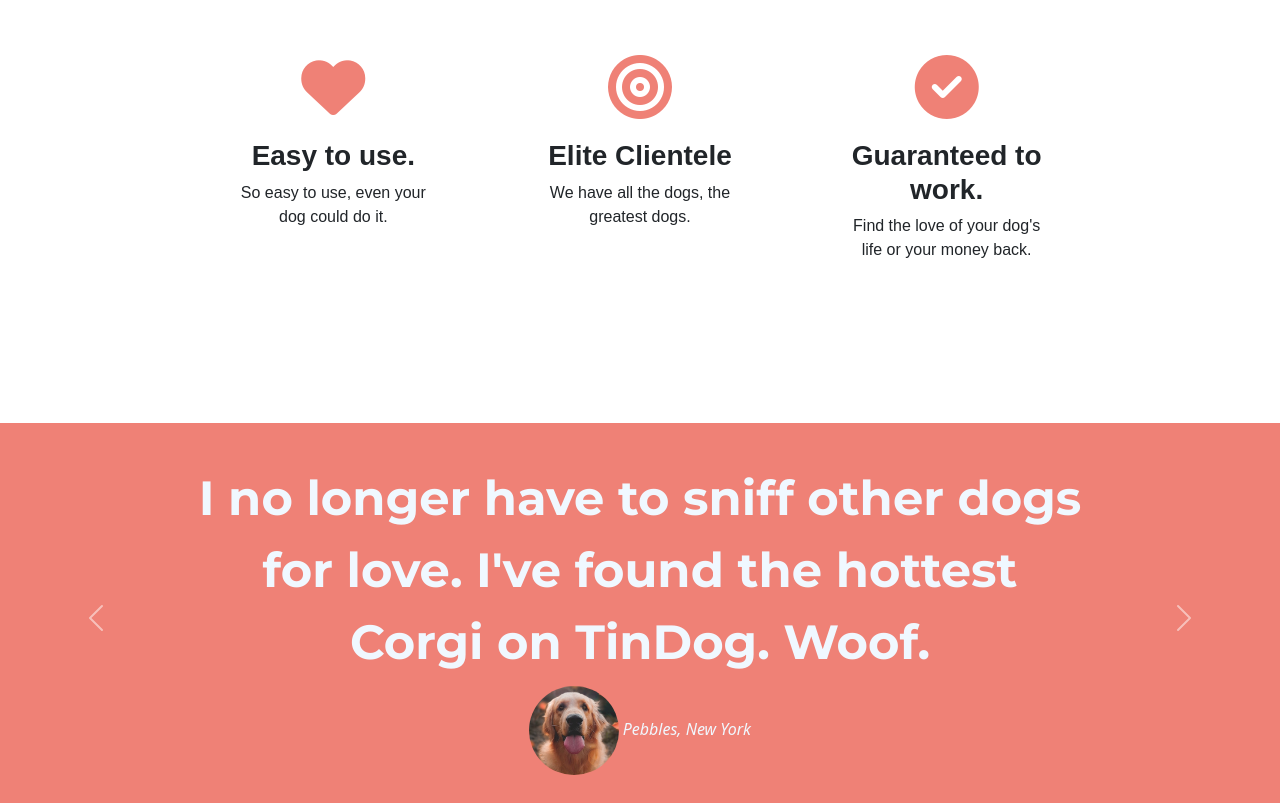
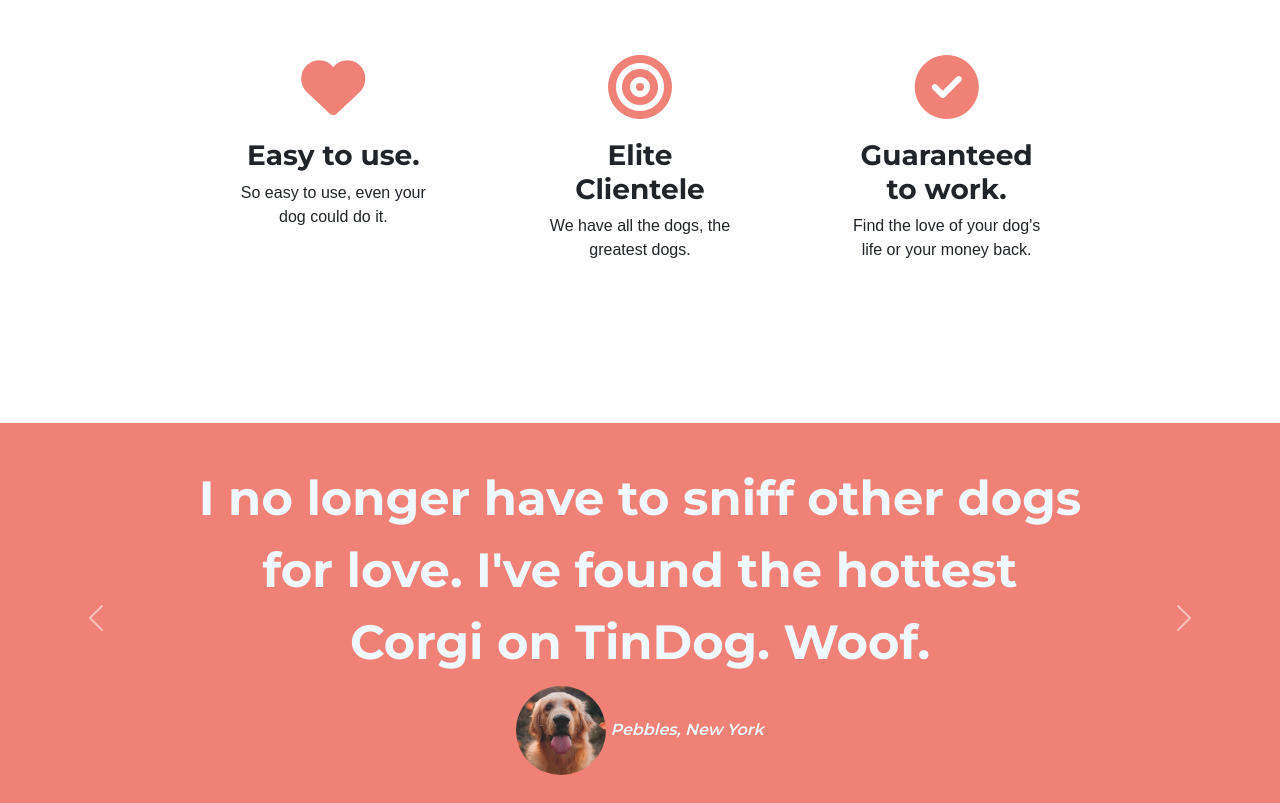
Before and after one commit to ANUSHKALA/Proj3_TinDog, a website: page TinDog-Start-master/index.html in a window 1280 px wide. Shown: the part 1060-1863 px from the top of the page. Drawn offline with nearby package versions, Linux system fonts and the light colour scheme.

Commit message:
pdf added

```diff
--- a/TinDog-Start-master/css/styles.css
+++ b/TinDog-Start-master/css/styles.css
@@ -1,6 +1,10 @@
-.body {
+body {
     font-family: "Montserrat", sans-serif;
 }
+h1,h2,h3,h4,h5,h6 {
+  font-family: 'Montserrat', sans-serif;
+}
+
 #container-fluid {
   padding: 3% 8% 0%;
 }
@@ -8,6 +12,12 @@
   background-color: rgb(241, 10, 87);
   padding-bottom:8%;
   text-align: center;
+}
+
+h2 {
+  font-weight: bold;
+  font-size: 3rem;
+  line-height: 1.5;
 }
 .navbar-brand {
     font-size: 2rem;
@@ -62,12 +72,7 @@
   padding: 3% 15%;
 }
 
-h2 {
-  font-family: 'Montserrat', sans-serif;
-  font-weight: bold;
-  font-size: 3rem;
-  line-height: 1.5;
-}
+
 .testimonial-img {
   width: 10%;
   border-radius: 100%;
```
Also changed, not shown: 2 other files.
